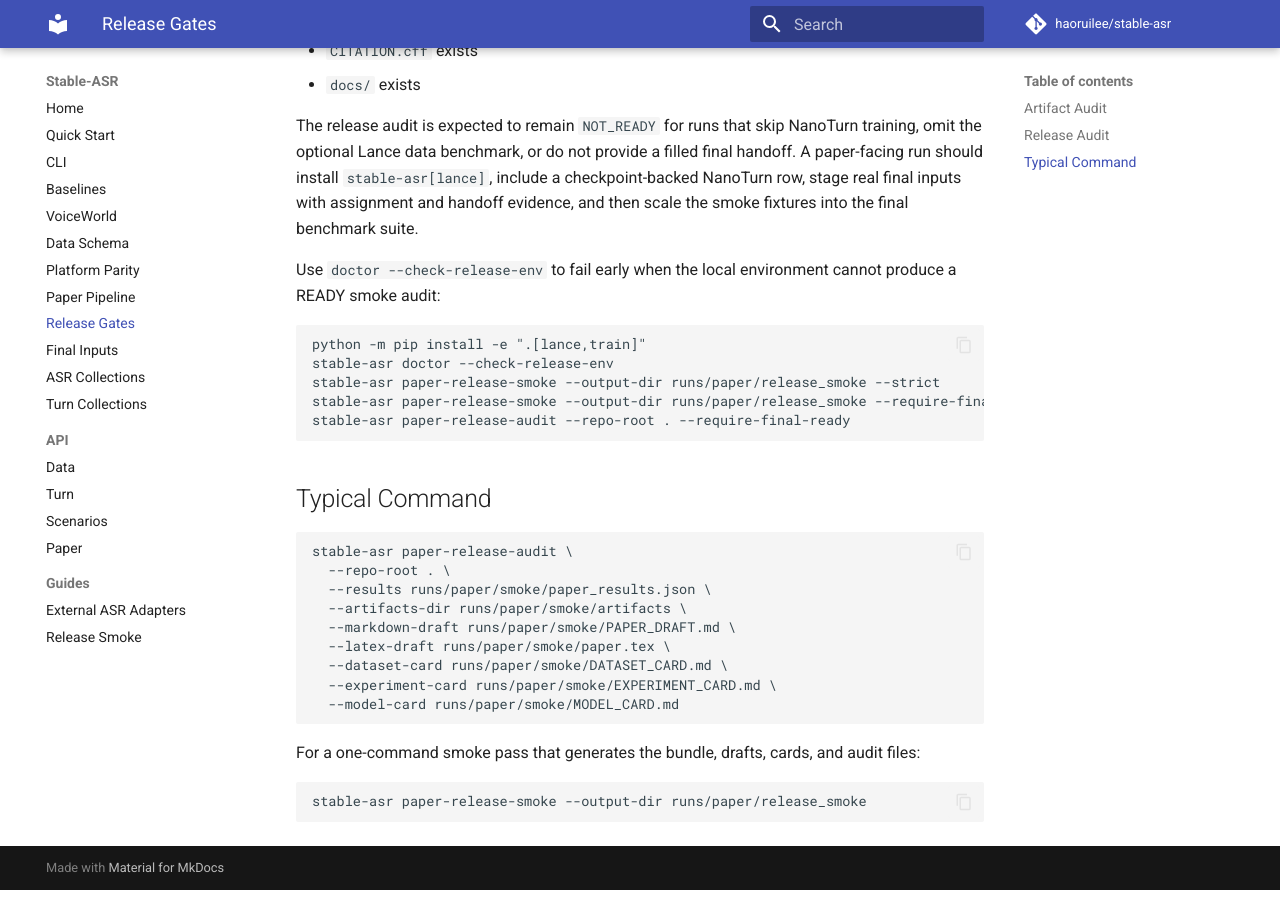
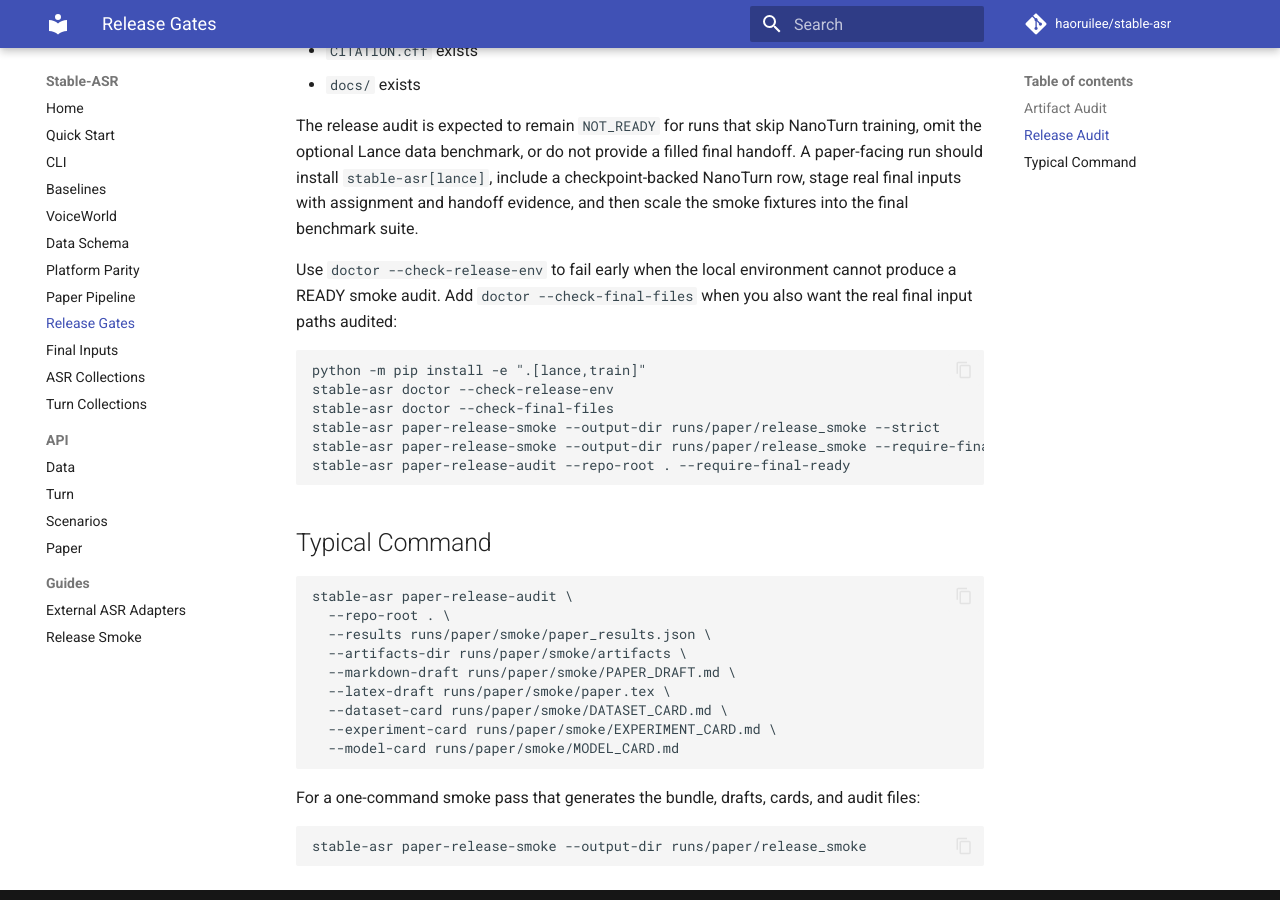
Before and after one commit to haoruilee/stable-asr, an MkDocs documentation site: the page built from docs/release_gates.md, in a window 1280 px wide and 900 px high, scrolled down 3889 px. Built offline with MkDocs 1.6.1 and Material for MkDocs 9.7.7, drawn with Linux system fonts in a browser that asks for light colours; comment, search, counter and statistics services are not loaded.

Commit message:
fix: make doctor final readiness explicit

````diff
--- a/docs/release_gates.md
+++ b/docs/release_gates.md
@@ -110,11 +110,13 @@ assignment and handoff evidence, and then scale the smoke fixtures into the
 final benchmark suite.
 
 Use `doctor --check-release-env` to fail early when the local environment cannot
-produce a READY smoke audit:
+produce a READY smoke audit. Add `doctor --check-final-files` when you also
+want the real final input paths audited:
 
 ```bash
 python -m pip install -e ".[lance,train]"
 stable-asr doctor --check-release-env
+stable-asr doctor --check-final-files
 stable-asr paper-release-smoke --output-dir runs/paper/release_smoke --strict
 stable-asr paper-release-smoke --output-dir runs/paper/release_smoke --require-final-ready
 stable-asr paper-release-audit --repo-root . --require-final-ready
````
Also changed, not shown: README.md (+1 -1 lines), docs/cli.md (+4 -0 lines), docs/index.md (+1 -1 lines), 3 other files.
